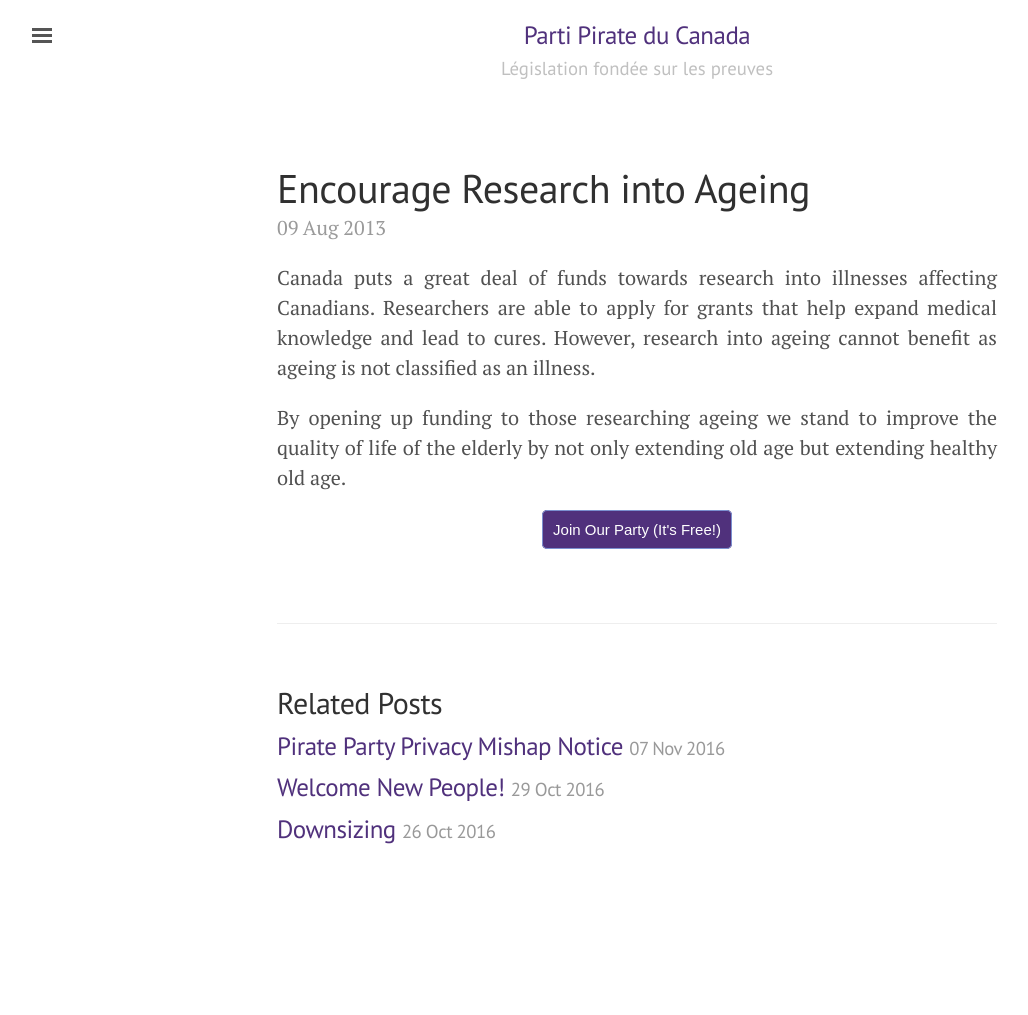
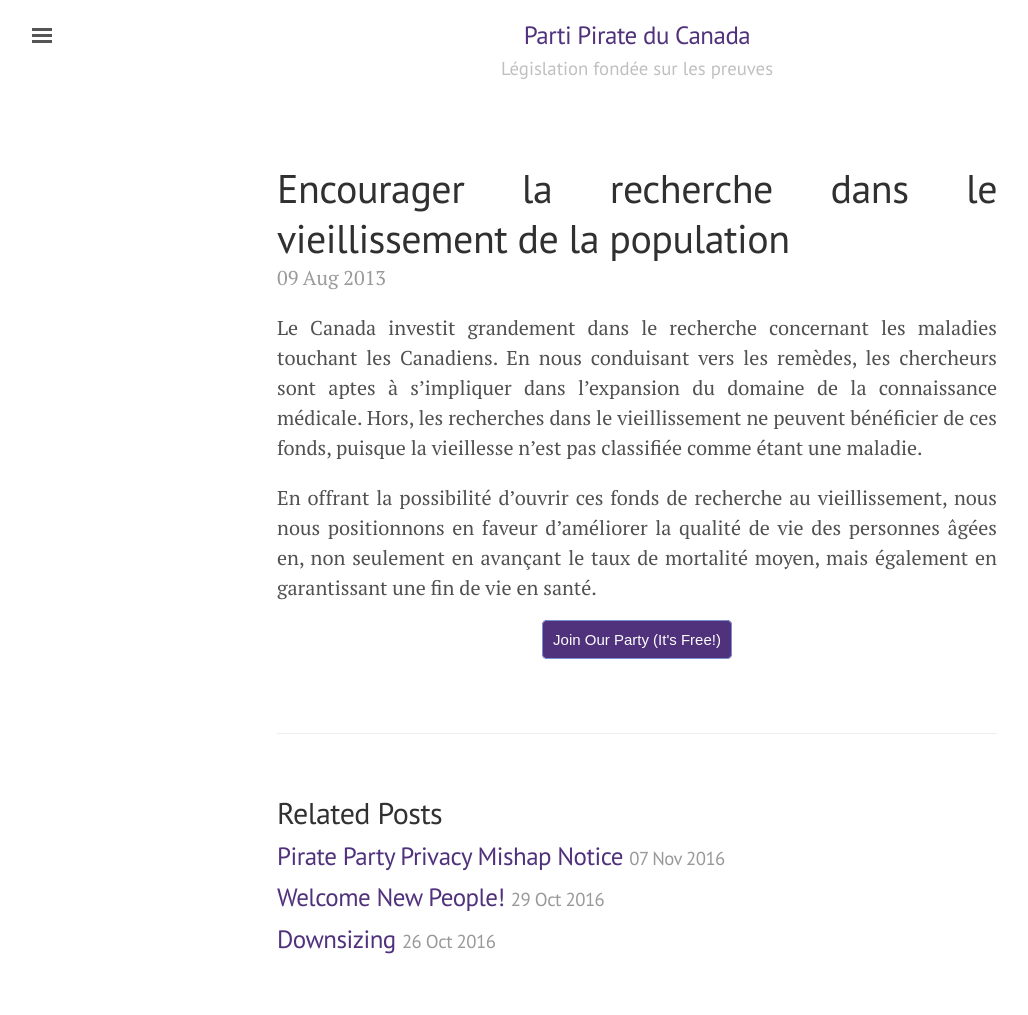
Before and after one commit to partipirateca/partipirateca.github.io, a Jekyll site: the page built from _posts/2013-08-09-encourage-research-into-ageing.md, in a window 1280 px wide. Shown: the whole page, without its empty margins (3-1031 px from the left). Built offline with Jekyll 4.4.1, drawn with Linux system fonts in a browser that asks for light colours; nearby versions of some CDN libraries; before the commit the page ends 905 px from its top, so only the background shows below that.

```diff
--- a/_posts/2013-08-09-encourage-research-into-ageing.md
+++ b/_posts/2013-08-09-encourage-research-into-ageing.md
@@ -1,11 +1,12 @@
 ---
-title: Encourage Research into Ageing
-date: 2013-08-09T02:02:37+00:00
+title: Encourager la recherche dans le vieillissement de la population
 author: James Wilson
 layout: post
 categories: [health, policy]
 permalink: /2013/08/09/encourage-research-into-ageing/
 ---
-Canada puts a great deal of funds towards research into illnesses affecting Canadians. Researchers are able to apply for grants that help expand medical knowledge and lead to cures. However, research into ageing cannot benefit as ageing is not classified as an illness.
 
-By opening up funding to those researching ageing we stand to improve the quality of life of the elderly by not only extending old age but extending healthy old age.
+Le Canada investit grandement dans le recherche concernant les maladies touchant les Canadiens. En nous conduisant vers les remèdes, les chercheurs sont aptes à s’impliquer dans l’expansion du domaine de la connaissance médicale. Hors, les recherches dans le vieillissement ne peuvent bénéficier de ces fonds, puisque la vieillesse n’est pas classifiée comme étant une maladie.
+
+
+En offrant la possibilité d’ouvrir ces fonds de recherche au vieillissement,  nous nous positionnons en faveur d’améliorer la qualité de vie des personnes âgées en, non seulement en avançant le taux de mortalité moyen, mais également en garantissant une fin de vie en santé.
```
Also changed, not shown: _posts/2013-04-22-add-support-for-mental-health.md (+2 -3 lines).
